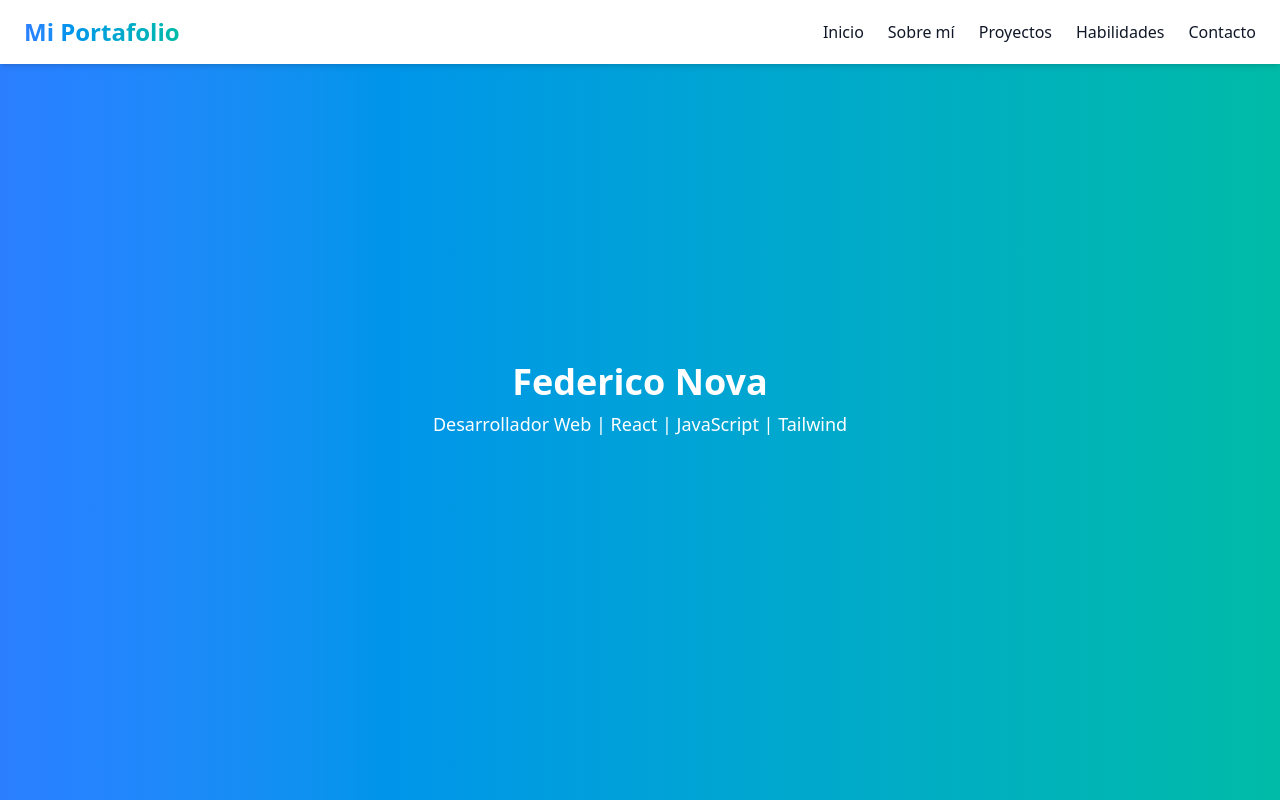
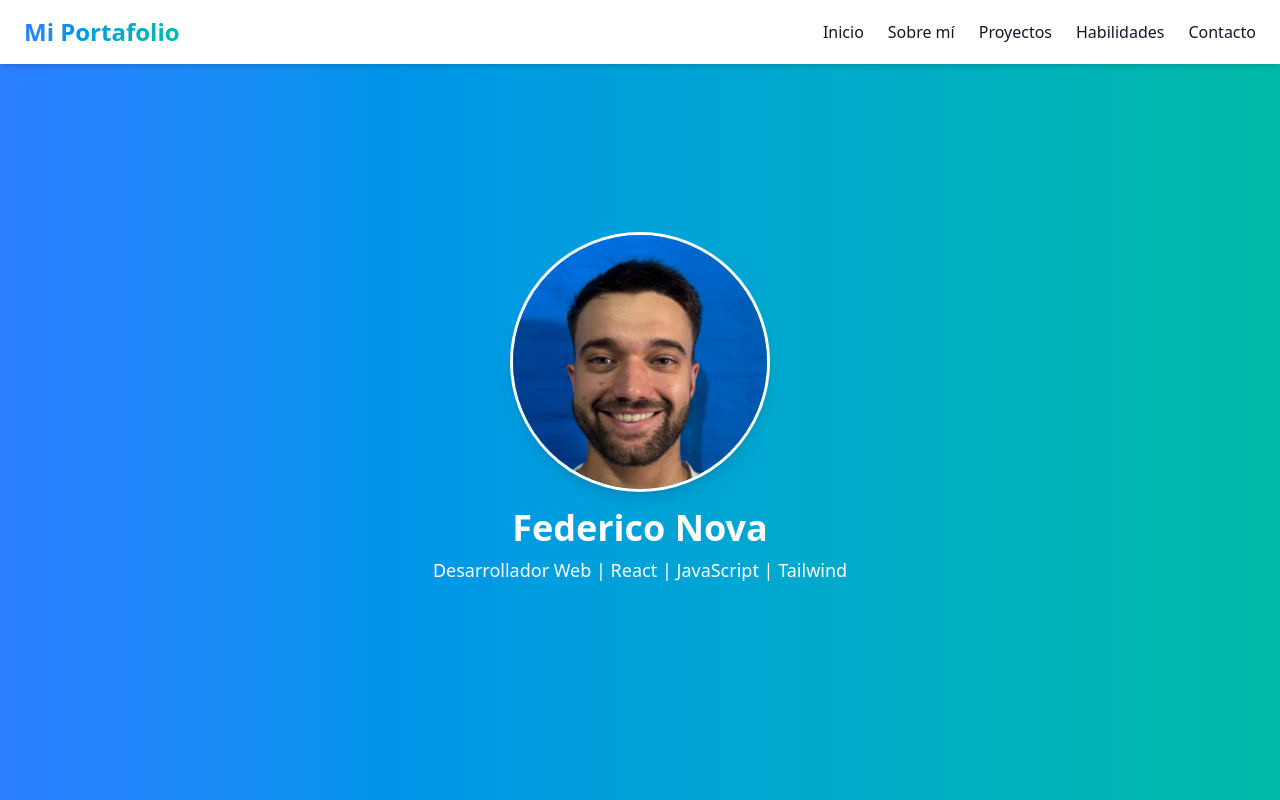
Before and after one commit to feden15/mi-portfolio, a React (Vite) app: page / in a window 1280 px wide. Shown: the top 800 px of the page. Built offline with nearby package versions, Linux system fonts and the light colour scheme.

Commit message:
Agregamos foto de perfil, usamos Framer Motion para darle movimientos.
Cargamos una imagen en public/imgs. Instalamos Farmer Motion y utilizamos para darle movimiento a la imagen.

```diff
--- a/package.json
+++ b/package.json
@@ -11,6 +11,7 @@
   },
   "dependencies": {
     "@tailwindcss/vite": "^4.0.9",
+    "framer-motion": "^12.4.7",
     "react": "^19.0.0",
     "react-dom": "^19.0.0",
     "tailwindcss": "^4.0.9"
--- a/src/Portfolio.jsx
+++ b/src/Portfolio.jsx
@@ -1,5 +1,6 @@
 import React from "react";
 import './index.css';
+import { motion } from "framer-motion";
 
 const Portfolio = () => {
 
@@ -8,7 +9,7 @@ const Portfolio = () => {
 
         {/* NAVEGACIÓN */}
         <nav className="bg-white shadow-md fixed w-full top-0 left-0 py-4 px-6 flex justify-between items-center z-10">
-          <h1 className="text-2xl text-gradient-blue-to-teal font-bold">Mi Portafolio</h1>
+          <h2 className="text-2xl text-gradient-blue-to-teal font-bold">Mi Portafolio</h2>
 
           <ul className="flex space-x-6">
             <li><a  className="hover:text-blue-500 cursor-pointer transition-colors">Inicio</a></li>
@@ -21,8 +22,26 @@ const Portfolio = () => {
 
         {/* INICIO */}
         <section className="h-screen flex flex-col justify-center items-center bg-gradient-blue-to-teal text-white text-center p-8">
-          <h1 className="text-4xl font-bold">Federico Nova</h1>
-          <p className="text-lg mt-2 font-light">Desarrollador Web | React | JavaScript | Tailwind</p>
+          <motion.div
+            className="flex flex-col items-center"
+            initial={{ y: -700, opacity: -2 }}
+            animate={{ y: 0, opacity: 1 }}
+            transition={{ duration: 2, ease: "easeOut" }}
+          >
+
+            <motion.img
+              src="../public/imgs/foto-perfil.webp"
+              alt="Perfil estilo avatar"
+              className="w-65 h-65 mt-4 mb-4 rounded-full border-3 border-white shadow-lg"
+              transition={{ duration: 2, ease: "easeOut" }}
+              whileHover={{ scale: 1.1 }}
+
+            />
+
+            <h1 className="text-4xl font-bold">Federico Nova</h1>
+            <p className="text-lg mt-2 font-light">Desarrollador Web | React | JavaScript | Tailwind</p>
+
+          </motion.div>
         </section>
 
         {/* SOBRE MI */}
```
Also changed, not shown: public/imgs/foto-perfil.webp (added), 1 other file (tests, documents, lock files or other folders).
